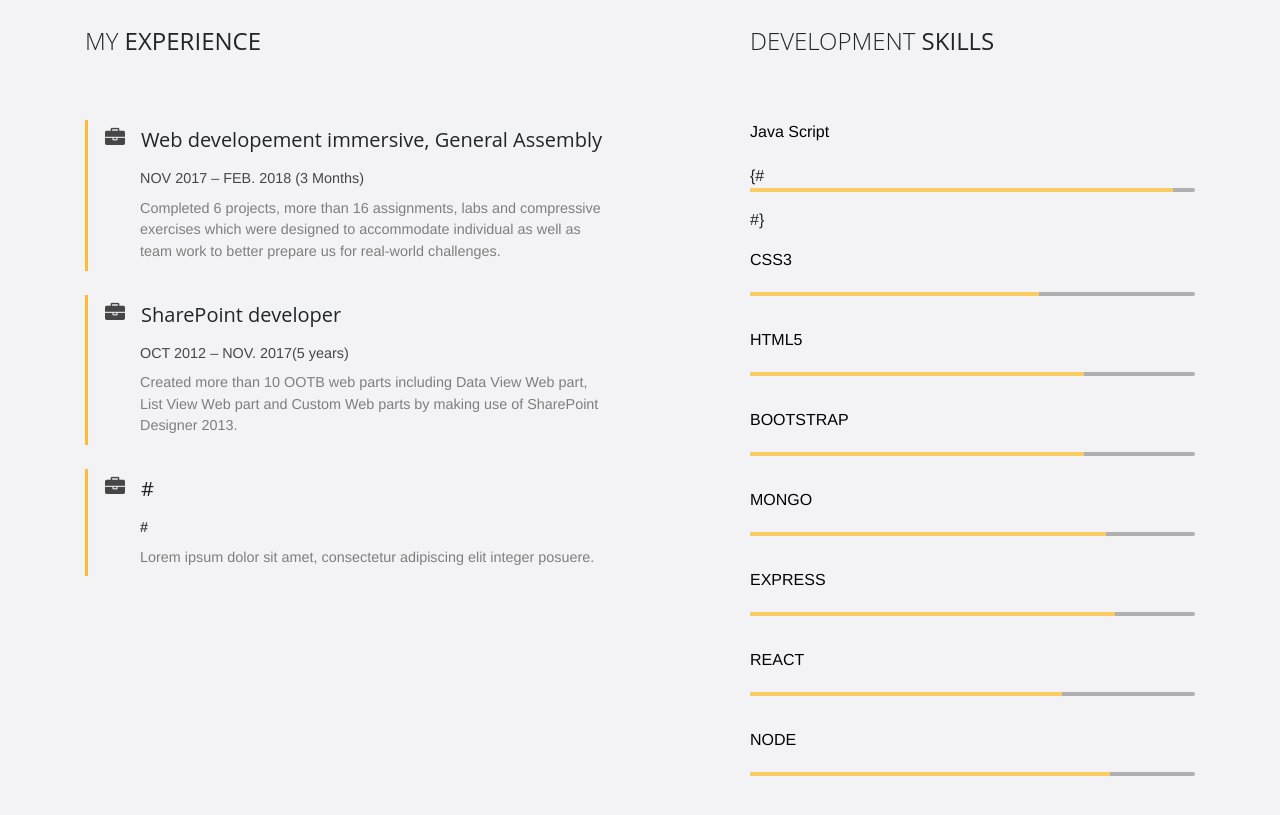
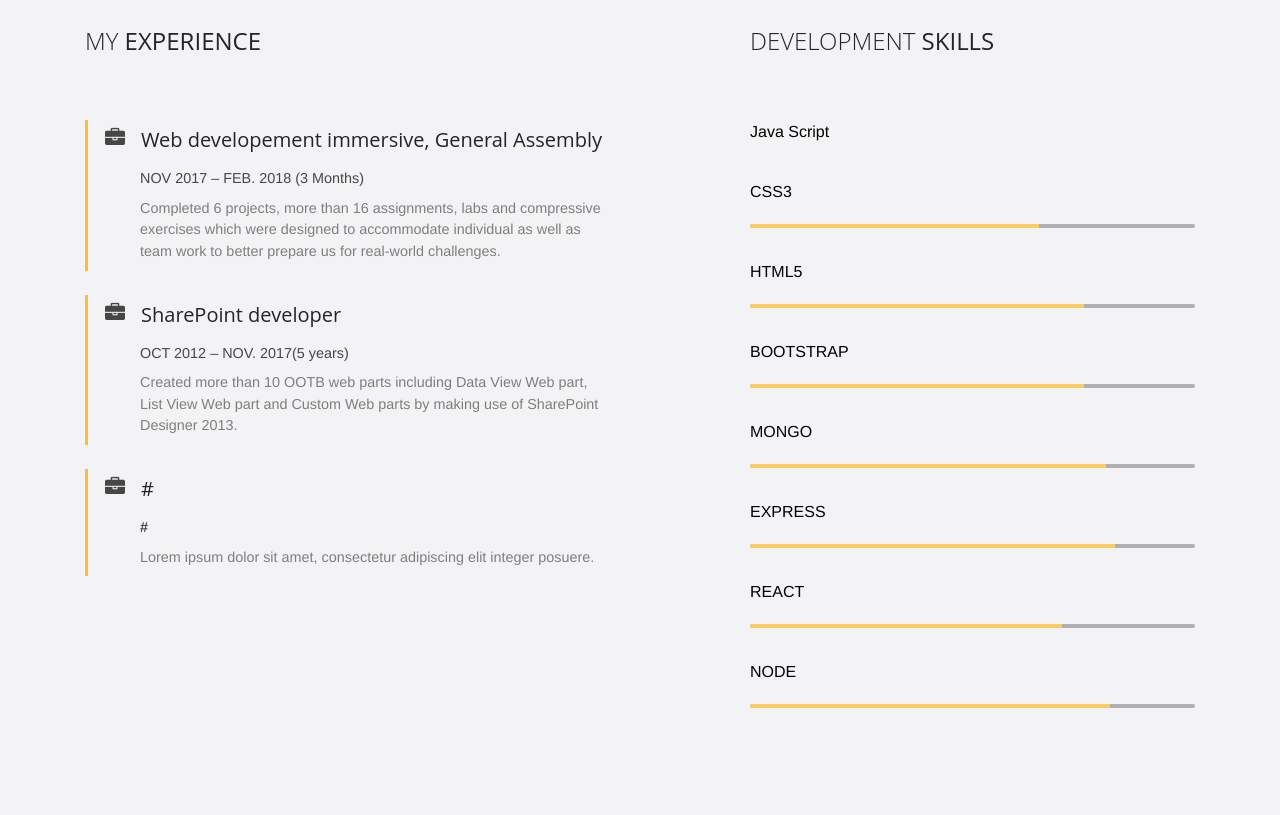
Before and after one commit to Zee5/zola4.github.io, a plain HTML site: page index.html in a window 1280 px wide. Shown: the part 2425-3240 px from the top of the page. Drawn offline with Linux system fonts and the light colour scheme; files whose address does not match are found by name.

Commit message:
modify developement skill for javascript

```diff
--- a/index.html
+++ b/index.html
@@ -294,9 +294,7 @@
 
                             <!--Description-->
                             <p class="black-text font-down font-bold" >Java Script</p>
-                                {# <div class="progress">
-                                    <div class="progress-bar" role="progressbar" style="width: 95%" ></div>
-                                </div> #}
+
 
                             <p class="black-text  font-up font-bold pt-3" >CSS3</p>
                                 <div class="progress">
```
